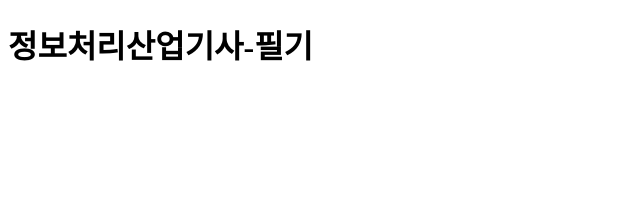
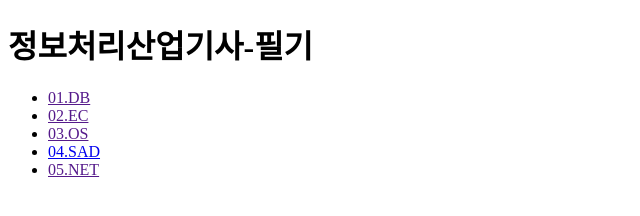
Before and after one commit to yoonsik-jeong/myStudy, a plain HTML site: page ipia/index.html in a window 1280 px wide. Shown: the whole page, without its empty margins (0-640 px from the left). Drawn offline with Linux system fonts and the light colour scheme.

Commit message:
modified ipia/index.html

```diff
--- a/ipia/index.html
+++ b/ipia/index.html
@@ -7,5 +7,12 @@
 </head>
 <body>
     <h1 class="main-title">정보처리산업기사-필기</h1>
+    <ul class="contents">
+        <li class="contents__item"><a href="" class="contents__link">01.DB</a></li>
+        <li class="contents__item"><a href="" class="contents__link">02.EC</a></li>
+        <li class="contents__item"><a href="" class="contents__link">03.OS</a></li>
+        <li class="contents__item"><a href="./SAD/SAD.html" class="contents__link">04.SAD</a></li>
+        <li class="contents__item"><a href="" class="contents__link">05.NET</a></li>
+    </ul>
 </body>
 </html>
```
